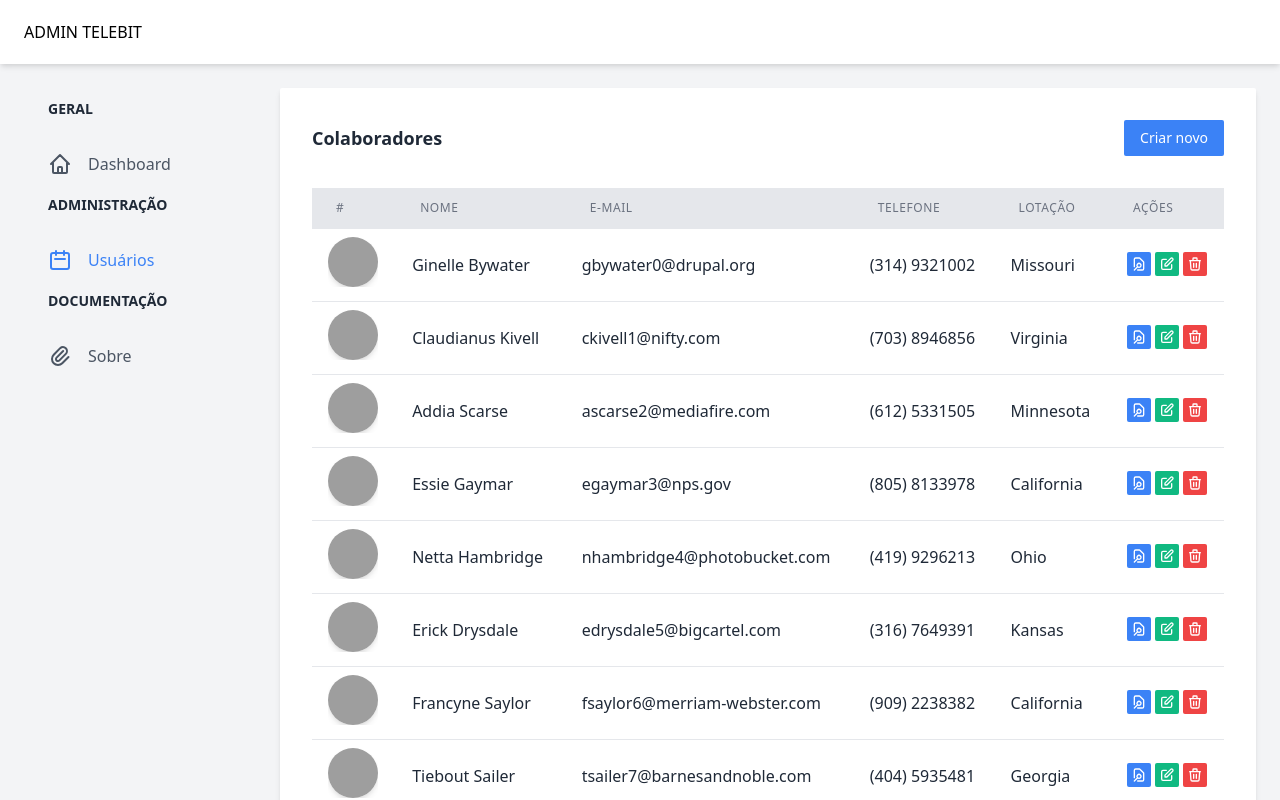
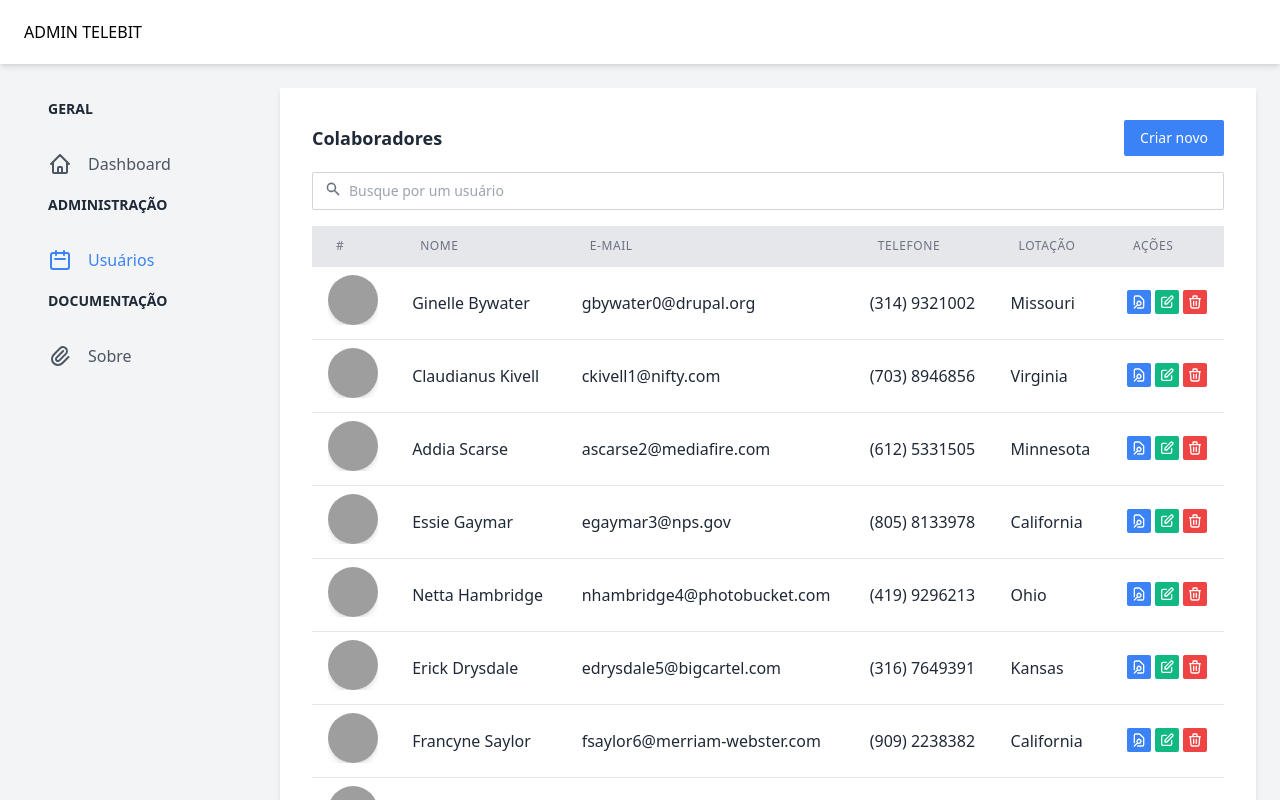
Before and after one commit to santanarscs/portal-telebit, a Next.js app: page /users in a window 1280 px wide. Shown: the top 800 px of the page. Built offline with nearby package versions, Linux system fonts and the light colour scheme; grey boxes are pictures that could not be loaded.

Commit message:
add search user component

```diff
--- /dev/null
+++ b/src/components/SeachUser.tsx
@@ -0,0 +1,22 @@
+import { SearchIcon } from '@heroicons/react/solid'
+
+type SearchUser = {
+  className?: string;
+}
+
+function SearchUser({className}: SearchUser) {
+  return (
+    <div
+      className={`flex align-center rounded-sm relative w-full px-3 py-2 border border-gray-300 placeholder-gray-500 text-gray-800 focus:outline-none focus:ring-indigo-500 focus:border-indigo-500 focus:z-10 sm:text-sm ${className}`}
+    >
+      <SearchIcon className="h-4 w-4 text-gray-500 mr-2" />
+      <input
+        className="focus:outline-none"
+        type="text"
+        placeholder="Busque por um usuário"
+      />
+    </div>
+  )
+}
+
+export { SearchUser }
--- a/src/pages/users/index.tsx
+++ b/src/pages/users/index.tsx
@@ -6,6 +6,7 @@ import { Sidebar } from "../../components/Sidebar";
 import { Pagination } from '../../components/Pagination';
 import usersData from '../../../public/users.json'
 import { useRouter } from 'next/router';
+import { SearchUser } from '../../components/SeachUser';
 
 export default function Users() {
   const router = useRouter()
@@ -16,7 +17,7 @@ export default function Users() {
       <div className="flex my-6 px-6 max-w-screen-2xl">
         <Sidebar />
         <div className="flex-1 rounded-sm bg-white shadow-md p-8">
-          <div className="flex mb-8 justify-between items-center">
+          <div className="flex mb-4 justify-between items-center">
             <div>
               <h1 className="font-semibold text-lg text-gray-800">Colaboradores</h1>
             </div>
@@ -25,6 +26,7 @@ export default function Users() {
             </NextLink>
 
           </div>
+          <SearchUser className="mb-4" />
           <table className="min-w-full divide-y divide-gray-200">
             <thead className="bg-gray-200">
               <tr>
```
